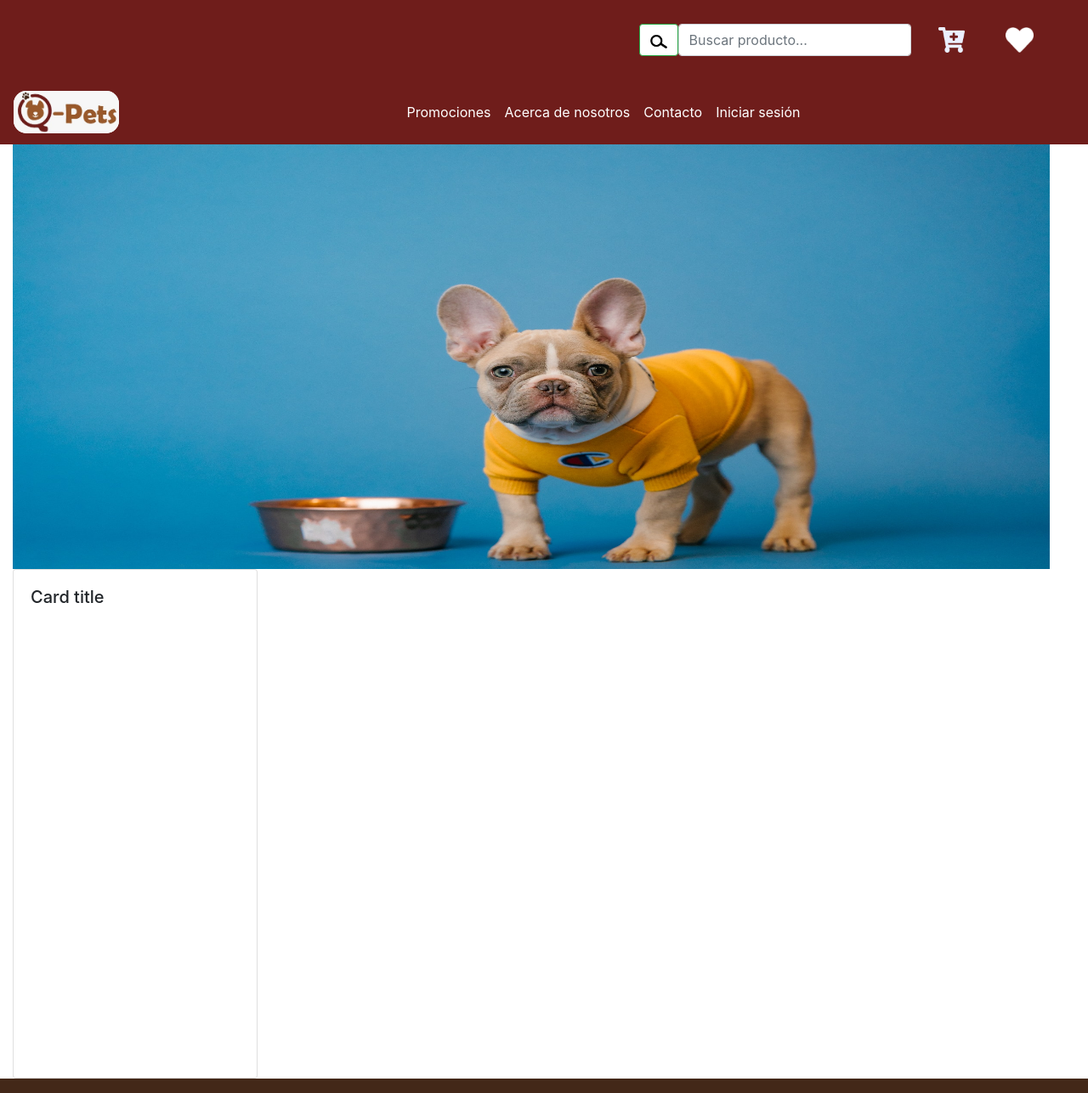
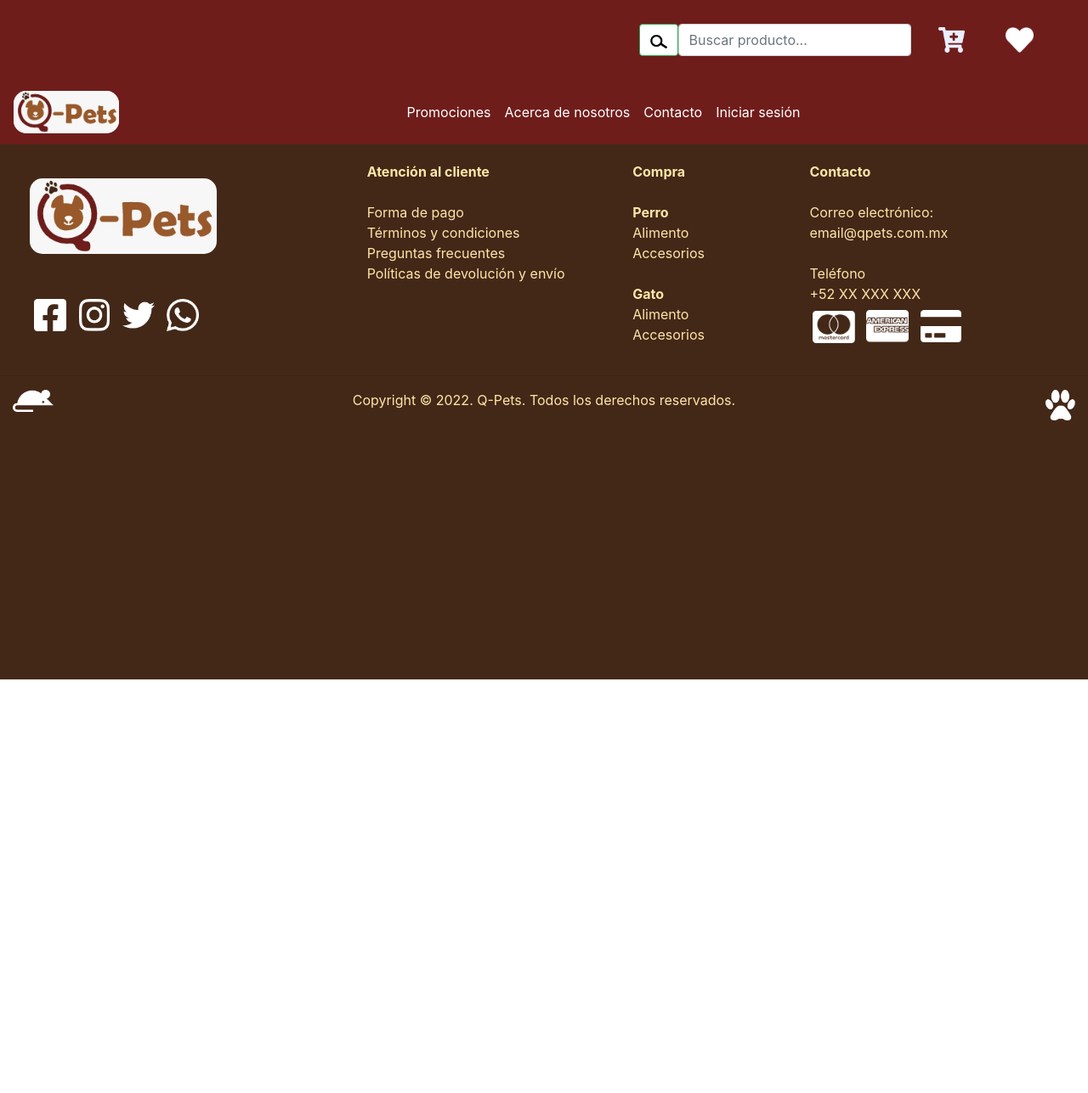
Before and after one commit to Miguel-Adrian/Soluciones-404, a plain HTML site: page pages/catalogo.html in a window 1280 px wide. Shown: the top 1287 px of the page at 85% size. After the commit the page ends 800 px from the top, so only its background shows below. Drawn offline with nearby package versions, Linux system fonts and the light colour scheme; some packages are replaced by stand-ins of ours; a script that the page names is missing.

Commit message:
Chore | cambios

```diff
--- a/pages/catalogo.html
+++ b/pages/catalogo.html
@@ -55,127 +55,6 @@
             </nav>
         </div>
     </header> <!-- Cierra navbar -->
-
-
-    <main class="container-fluid">
-
-        <div class="row" style="height:500px; width: 100%;">
-            <div class="col-12">
-            <img src="../src/images/catalogo/karsten-winegeart-tIWBJN8t7zE-unsplash.jpg" class="img-fluid" alt="Portada de pagina" style="height:500px; width: 100%;">
-            </div>
-
-          </div>
-
-         <section>
-
-
-            <div class="row">
-                <div class="col-3">
-                    <div class="card" style="width: 18rem;height: 600px;">
-                        <div class="card-body">
-                          <h5 class="card-title">Card title</h5>
-
-                        </div>
-                      </div>
-                </div>
-
-              </div>
-
-
-
-
-            </section>
-
-
-
-
-
-
-
-
-
-
-
-
-
-
-
-
-
-    </main><!-- aqui cierra main -->
-
-
-
-
-
-
-
-
-
-
-
-
-
-
-
-
-
-
-
-
-
-
-
-
-
-
-
-
-
-
-
-
-
-
-
-
-
-
-
-
-
-
-
-
-
-
-
-
-
-
-
-
-
-
-
-
-
-
-
-
-
-
-
-
-
-
-
-
-
-
-
-
-
 
 
 
```
